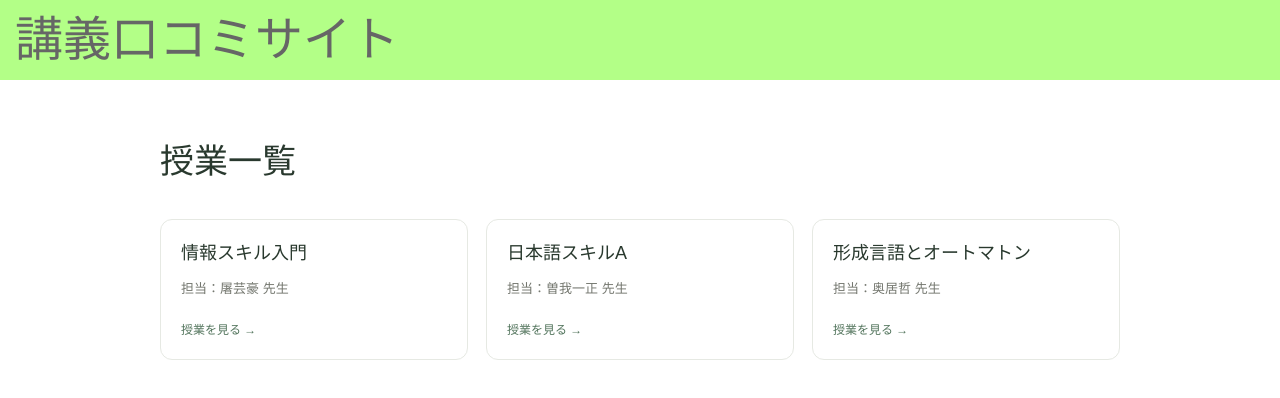
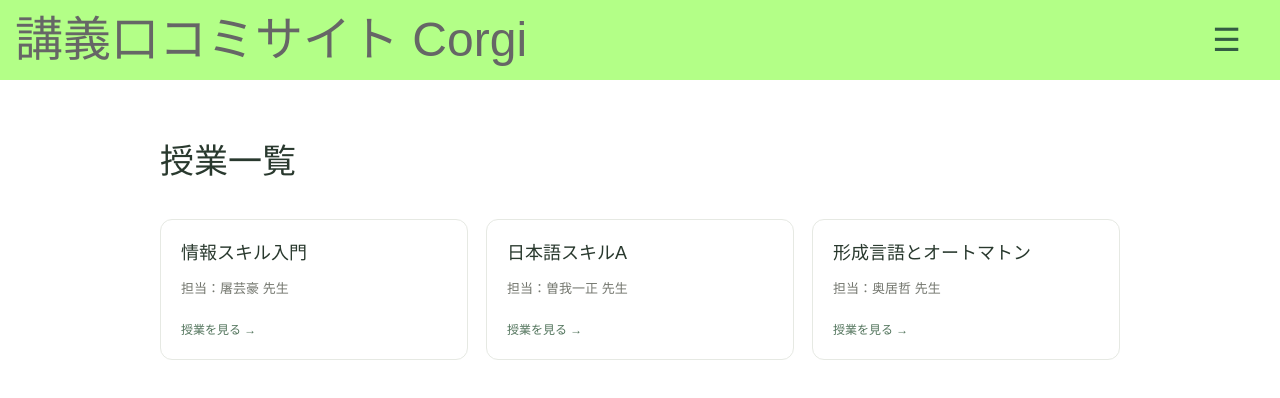
Before and after one commit to Shicoku/d-project, a Next.js app: page /classes in a window 1280 px wide. Shown: the top 398 px of the page. Built offline with nearby package versions, Linux system fonts and the light colour scheme; a web font is replaced by a local one.

Commit message:
形だけメニュー

```diff
--- a/app/components/header.tsx
+++ b/app/components/header.tsx
@@ -1,14 +1,40 @@
+"use client";
+
+import { useState } from "react";
 import Link from "next/link";
 import styles from "../styles/header.module.css";
 
 export default function Header() {
+  const [menuOpen, setMenuOpen] = useState(false);
+
   return (
     <header className={styles.header}>
       <div>
         <p className={styles.text}>
-          <Link href="/">講義口コミサイト</Link>
+          <Link href="/">講義口コミサイト Corgi</Link>
         </p>
       </div>
+
+      <button
+        className={styles.menuButton}
+        onClick={() => setMenuOpen(!menuOpen)}
+        aria-label="メニュー"
+        aria-expanded={menuOpen}
+      >
+        ☰
+      </button>
+
+      {menuOpen && (
+        <div className={styles.menu}>
+          <div className={styles.menuItem}>
+            講義一覧
+          </div>
+
+          <div className={styles.menuItem}>
+            利用規約
+          </div>
+        </div>
+      )}
     </header>
   );
 }
--- a/app/styles/header.module.css
+++ b/app/styles/header.module.css
@@ -48,3 +48,41 @@
   outline: 2px solid currentColor;
   outline-offset: 4px;
 }
+
+/* ヘッダーを基準にメニューを配置 */
+.header {
+  position: relative;
+}
+
+/* ハンバーガーボタン */
+.menuButton {
+  font-size: 32px;
+  color: #345d43;
+  background: none;
+  border: none;
+  cursor: pointer;
+  margin-right: 15px;
+}
+
+/* メニュー全体 */
+.menu {
+  position: absolute;
+  top: 5.5rem;
+  right: 20px;
+  width: 220px;
+  padding: 10px;
+  background: white;
+  border: 1px solid #ddd;
+  border-radius: 10px;
+  box-shadow: 0 4px 10px rgba(0, 0, 0, 0.1);
+  z-index: 10;
+}
+
+.menuItem {
+  padding: 12px;
+  margin: 8px 0;
+  text-align: center;
+  color: #444;
+  border: 1px solid #ddd;
+  border-radius: 6px;
+}
```
Also changed, not shown: 1 other file (tests, documents, lock files or other folders).
